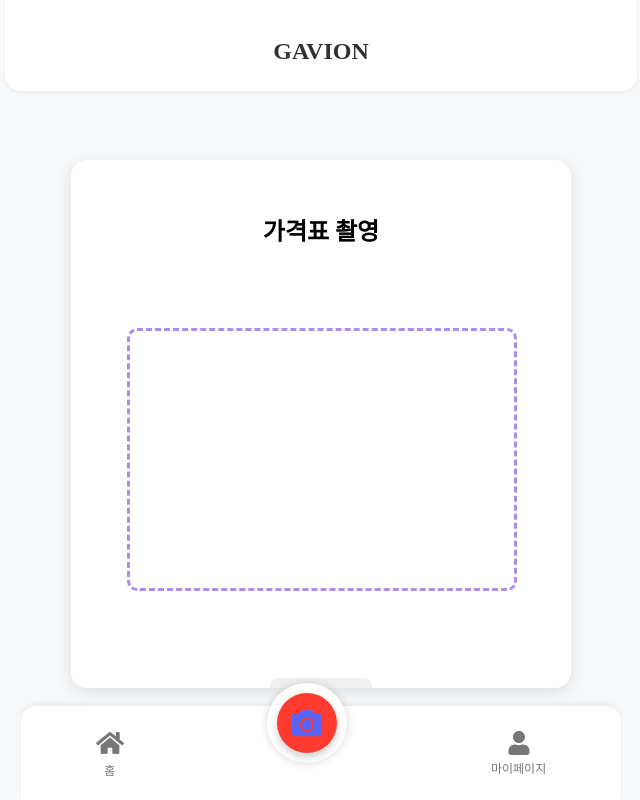
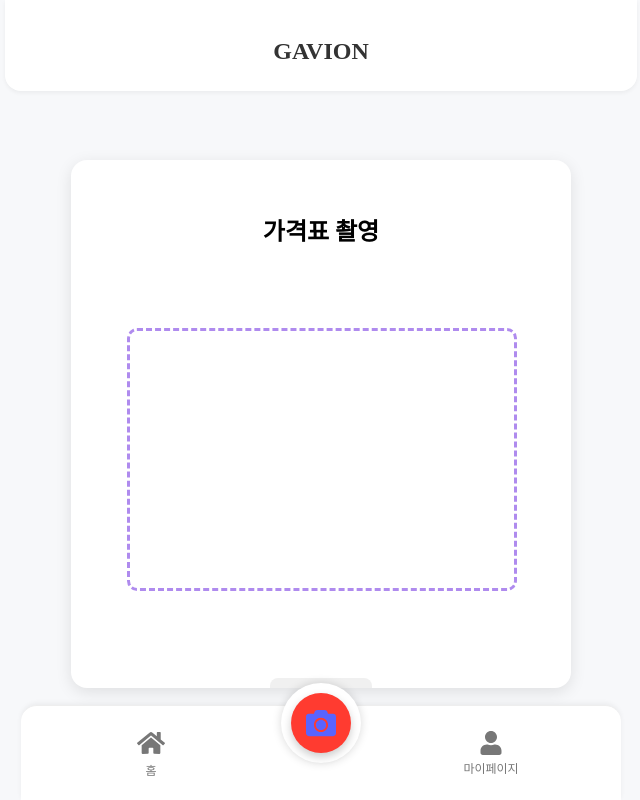
Before and after one commit to KGUCapstone/frontend, a React (Create React App) app: page /camera in a window 1280 px wide. Shown: the whole page, without its empty margins (319-959 px from the left). Built offline with nearby package versions, Linux system fonts and the light colour scheme; no server answers.

Commit message:
Style: BottomNav.css nav-button 버튼 너비 동일하게 수정

```diff
--- a/src/style/BottomNav.css
+++ b/src/style/BottomNav.css
@@ -1,84 +1,3 @@
-/*.bottom-nav {*/
-/*  position: fixed;*/
-/*  bottom: 0;*/
-/*  left: 0;*/
-/*  right: 0;*/
-/*  display: flex;*/
-/*  justify-content: space-around;*/
-/*  align-items: flex-end;*/
-/*  background-color: #ffffff;*/
-/*  box-shadow: 0 -2px 10px rgba(0, 0, 0, 0.1);*/
-/*  height: 80px;*/
-/*  border-radius: 20px 20px 0 0;*/
-/*  overflow: hidden;*/
-/*  padding-bottom: 5px;*/
-/*}*/
-
-/*!* 웨이브 형태 만들기 위한 가상 요소 *!*/
-/*.bottom-nav::before {*/
-/*  content: "";*/
-/*  position: absolute;*/
-/*  bottom: 0;*/
-/*  left: 0;*/
-/*  right: 0;*/
-/*  height: 100%;*/
-/*  background-color: #ffffff;*/
-/*  border-radius: 50% 50% 0 0 / 30px;*/
-/*  z-index: -1;*/
-/*}*/
-
-/*!* 기본 버튼 스타일 *!*/
-/*.bottom-nav button {*/
-/*  border: none;*/
-/*  background: transparent;*/
-/*  padding: 10px 15px;*/
-/*  flex: 1;*/
-/*  font-size: 14px;*/
-/*  color: #777777;*/
-/*  position: relative;*/
-/*  transition: all 0.3s ease;*/
-/*  display: flex;*/
-/*  flex-direction: column;*/
-/*  align-items: center;*/
-/*  height: 60px;*/
-/*  margin-top: 20px;*/
-/*}*/
-
-/*!* 활성화된 버튼 스타일 *!*/
-/*.bottom-nav button.active {*/
-/*  color: #3498db;*/
-/*  font-weight: bold;*/
-/*}*/
-
-/*!* 가운데 카메라 버튼 특별 스타일 *!*/
-/*.bottom-nav button:nth-child(2) {*/
-/*  transform: translateY(-22px);*/
-/*  margin-top: 0;*/
-/*  position: relative;*/
-/*  z-index: 10;*/
-/*}*/
-
-/*!* 카메라 아이콘을 위한 원형 배경 *!*/
-/*.camera-button-circle {*/
-/*  display: flex;*/
-/*  justify-content: center;*/
-/*  align-items: center;*/
-/*  width: 80px;*/
-/*  height: 80px;*/
-/*  background-color: #3498db;*/
-/*  border-radius: 50%;*/
-/*  margin-bottom: 5px;*/
-/*  color: white;*/
-/*  font-size: 24px;*/
-/*  box-shadow: 0 4px 8px rgba(0, 0, 0, 0.2);*/
-/*}*/
-
-/*!* 카메라 텍스트 스타일 *!*/
-/*.bottom-nav button:nth-child(2) span {*/
-/*  margin-top: 5px;*/
-/*  color: #333333;*/
-/*}*/
-
 .bottom-nav {
   position: fixed;
   bottom: 0;
@@ -93,15 +12,18 @@
 }
 
 .bottom-nav button {
+  flex: 1; /* 모든 버튼 동일 너비 */
   background: none;
   border: none;
   outline: none;
-  font-size: 0.9rem;
-  color: #555;
+  font-size: 12px;
+  color: #888;
   display: flex;
   flex-direction: column;
   align-items: center;
+  justify-content: center; /* 수직 정렬 균등하게 */
   cursor: pointer;
+  transition: all 0.2s ease-in-out;
 }
 
 .bottom-nav .active {
```
